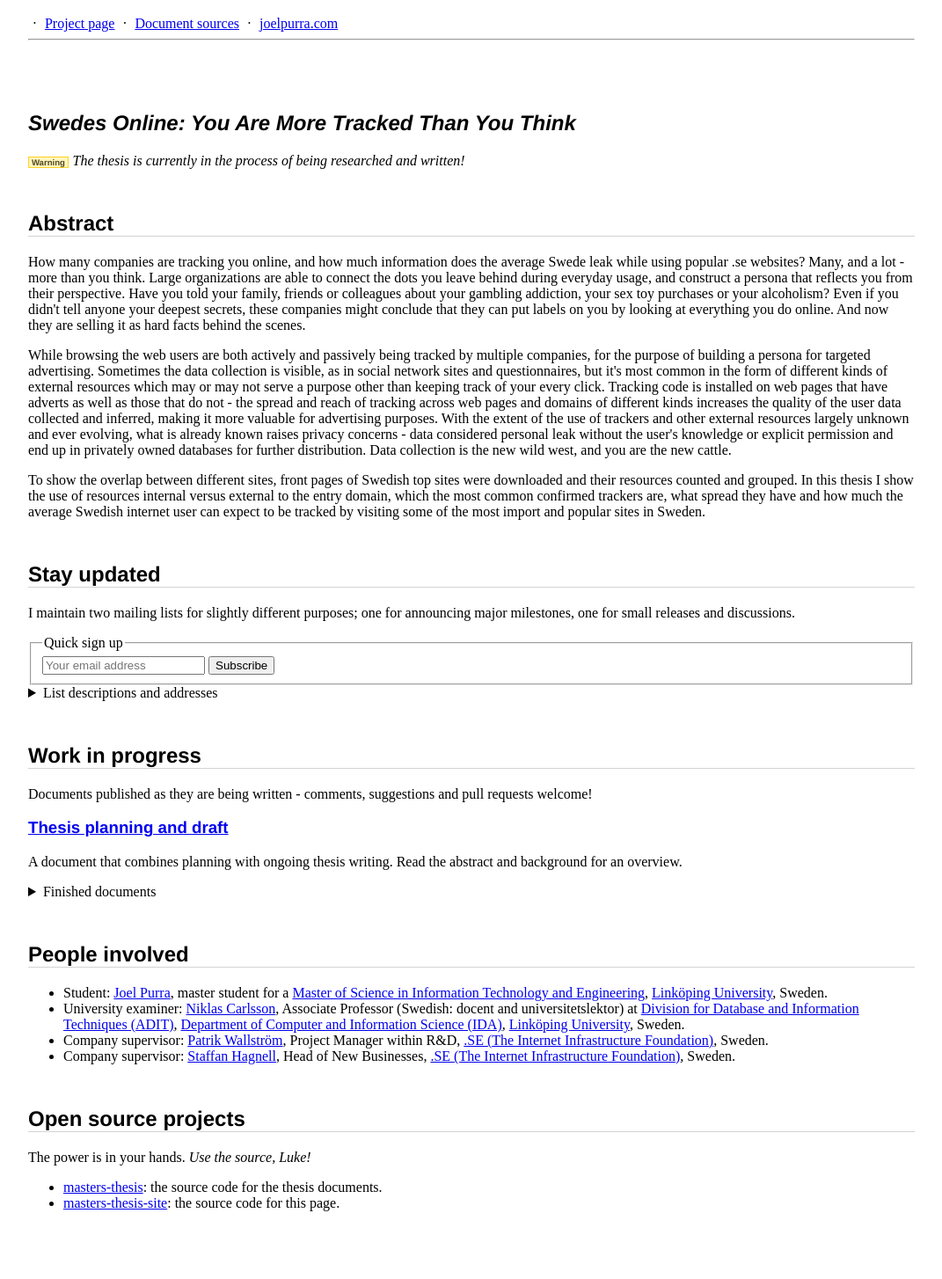
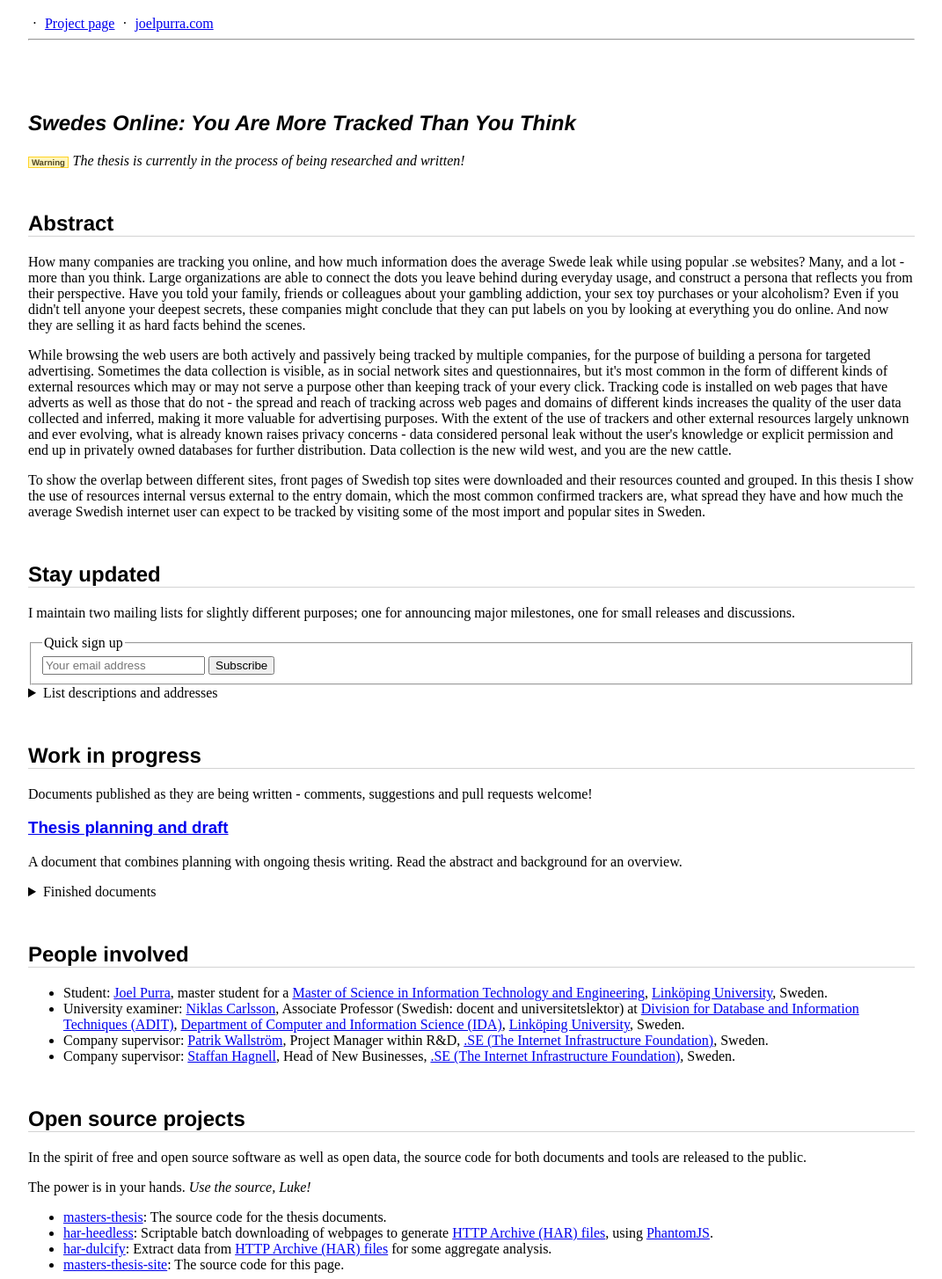
Before and after one commit to joelpurra/masters-thesis-site, a plain HTML site: page index.html in a window 1280 px wide. Shown: the part 72-1526 px from the top of the page at 88% size, without its empty margins (104-1175 px from the left). Drawn offline with Linux system fonts and the light colour scheme; a web font is replaced by a local one.

Commit message:
Link to open source projects

```diff
--- a/index.html
+++ b/index.html
@@ -116,9 +116,6 @@
                 -->
                 <li>
                     <a href="http://joelpurra.com/projects/masters-thesis/" rel="home">Project page</a>
-                </li>
-                <li>
-                    <a href="https://github.com/joelpurra/masters-thesis">Document sources</a>
                 </li>
                 <li>
                     <a href="http://joelpurra.com/" rel="author me">joelpurra.com</a>
@@ -274,15 +271,24 @@
                 Open source projects
             </h2>
             <p>
+                In the spirit of free and open source software as well as open data, the source code for both documents and tools are released to the public.
+            </p>
+            <p>
                 The power is in your hands.
                 <em>Use the source, Luke!</em>
             </p>
             <ul>
                 <li>
-                    <a href="https://github.com/joelpurra/masters-thesis" rel="source">masters-thesis</a>: the source code for the thesis documents.
+                    <a href="https://github.com/joelpurra/masters-thesis" rel="source">masters-thesis</a>: The source code for the thesis documents.
                 </li>
                 <li>
-                    <a href="https://github.com/joelpurra/masters-thesis-site" rel="source">masters-thesis-site</a>: the source code for this page.
+                    <a href="https://github.com/joelpurra/har-heedless">har-heedless</a>: Scriptable batch downloading of webpages to generate <a href="http://www.softwareishard.com/blog/har-12-spec/">HTTP Archive (HAR) files</a>, using <a href="http://phantomjs.org/">PhantomJS</a>.
+                </li>
+                <li>
+                    <a href="https://github.com/joelpurra/har-dulcify">har-dulcify</a>: Extract data from <a href="http://www.softwareishard.com/blog/har-12-spec/">HTTP Archive (HAR) files</a> for some aggregate analysis.
+                </li>
+                <li>
+                    <a href="https://github.com/joelpurra/masters-thesis-site" rel="source">masters-thesis-site</a>: The source code for this page.
                 </li>
             </ul>
         </section>
```
